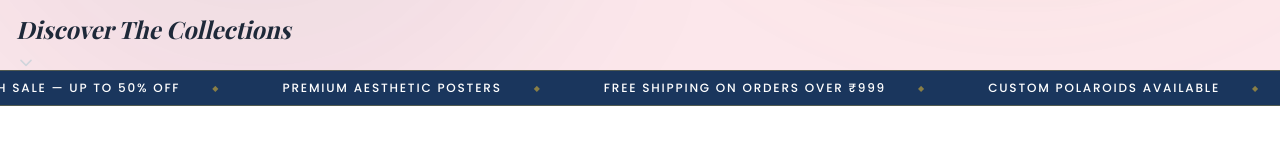
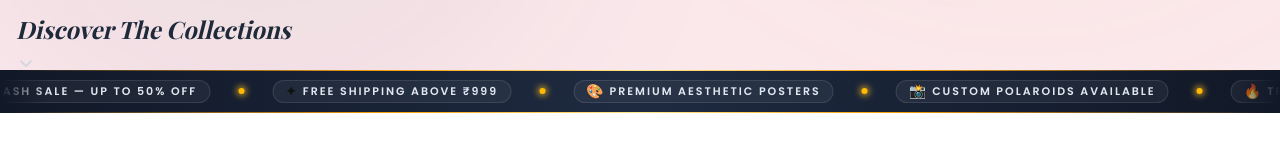
Before and after one commit to vj585/Madras-Wall-Stories, a Next.js app in the folder frontend/: page / in a window 1280 px wide. Shown: the part 650-800 px from the top of the page. Built offline with nearby package versions, Linux system fonts and the light colour scheme; no server answers; the database is empty; a web font is replaced by a local one.

Commit message:
Upgrade Marquee ribbon: dark bg, pill chips, glowing gold borders, edge fades

```diff
--- a/frontend/src/components/home/Marquee.js
+++ b/frontend/src/components/home/Marquee.js
@@ -1,49 +1,87 @@
 "use client";
-import { motion } from 'framer-motion';
+import { motion, useReducedMotion } from 'framer-motion';
+
+const items = [
+  { icon: "⚡", text: "FLASH SALE — UP TO 50% OFF" },
+  { icon: "✦", text: "FREE SHIPPING ABOVE ₹999" },
+  { icon: "🎨", text: "PREMIUM AESTHETIC POSTERS" },
+  { icon: "📸", text: "CUSTOM POLAROIDS AVAILABLE" },
+  { icon: "🔥", text: "TRENDING DESIGNS RESTOCKED" },
+  { icon: "✦", text: "NEW DROP EVERY FRIDAY" },
+  { icon: "💛", text: "MADE WITH LOVE IN CHENNAI" },
+  { icon: "✦", text: "RATED 5★ BY 500+ CUSTOMERS" },
+];
+
+// Triple-duplicate for seamless infinite loop
+const marqueeItems = [...items, ...items, ...items];
+
+// Glowing dot separator
+function Dot() {
+  return (
+    <span className="inline-flex items-center mx-3 sm:mx-5">
+      <span
+        className="block w-1.5 h-1.5 rounded-full bg-amber-400"
+        style={{ boxShadow: "0 0 6px 2px rgba(251,191,36,0.7)" }}
+      />
+    </span>
+  );
+}
 
 export default function Marquee() {
-  const announcements = [
-    "FLASH SALE — UP TO 50% OFF",
-    "PREMIUM AESTHETIC POSTERS",
-    "FREE SHIPPING ON ORDERS OVER ₹999",
-    "CUSTOM POLAROIDS AVAILABLE",
-    "TRENDING DESIGNS RESTOCKED",
-    "MADE FOR WALLS, MADE FOR YOU",
-  ];
-
-  // Duplicate the array to create a seamless loop
-  const marqueeItems = [...announcements, ...announcements, ...announcements];
+  const shouldReduce = useReducedMotion();
 
   return (
-    <div className="w-full bg-accent-blue text-white overflow-hidden relative z-10" style={{ paddingTop: '10px', paddingBottom: '10px' }}>
-      {/* Subtle gold top border */}
-      <div className="absolute top-0 left-0 right-0 h-px bg-accent-yellow opacity-30" />
+    <div className="w-full relative overflow-hidden z-10 select-none" style={{ background: "linear-gradient(90deg, #111827 0%, #1e2a40 50%, #111827 100%)" }}>
+      {/* Top shimmering gold line */}
+      <div
+        className="absolute top-0 left-0 right-0 h-px"
+        style={{
+          background: "linear-gradient(90deg, transparent, #f59e0b 30%, #fde68a 50%, #f59e0b 70%, transparent)",
+        }}
+      />
+
+      {/* Fade edges */}
+      <div className="absolute inset-y-0 left-0 w-12 z-20 pointer-events-none"
+        style={{ background: "linear-gradient(to right, #111827, transparent)" }} />
+      <div className="absolute inset-y-0 right-0 w-12 z-20 pointer-events-none"
+        style={{ background: "linear-gradient(to left, #111827, transparent)" }} />
 
       <motion.div
-        className="flex whitespace-nowrap items-center"
-        animate={{ x: ["0%", "-33.333333%"] }}
+        className="flex whitespace-nowrap items-center py-2.5"
+        animate={shouldReduce ? {} : { x: ["0%", "-33.333333%"] }}
         transition={{
           x: {
             repeat: Infinity,
             repeatType: "loop",
-            duration: 40,
+            duration: 50,
             ease: "linear",
           },
         }}
       >
-        {marqueeItems.map((text, idx) => (
-          <span key={idx} className="flex items-center gap-4 sm:gap-8 px-4 sm:px-8">
-            <span className="font-medium tracking-[0.15em] text-[10px] sm:text-xs uppercase font-heading">
-              {text}
+        {marqueeItems.map((item, idx) => (
+          <span key={idx} className="inline-flex items-center">
+            {/* Icon chip */}
+            <span className="inline-flex items-center gap-1.5 bg-white/5 border border-white/10 rounded-full px-3 py-0.5 mx-2">
+              <span className="text-sm leading-none">{item.icon}</span>
+              <span
+                className="font-heading font-semibold tracking-[0.18em] text-[10px] sm:text-[11px] uppercase"
+                style={{ color: "#e2e8f0" }}
+              >
+                {item.text}
+              </span>
             </span>
-            {/* Gold diamond separator */}
-            <span className="text-accent-yellow opacity-60 text-[8px] leading-none">◆</span>
+            <Dot />
           </span>
         ))}
       </motion.div>
 
-      {/* Subtle gold bottom border */}
-      <div className="absolute bottom-0 left-0 right-0 h-px bg-accent-yellow opacity-30" />
+      {/* Bottom shimmering gold line */}
+      <div
+        className="absolute bottom-0 left-0 right-0 h-px"
+        style={{
+          background: "linear-gradient(90deg, transparent, #f59e0b 30%, #fde68a 50%, #f59e0b 70%, transparent)",
+        }}
+      />
     </div>
   );
 }
```
